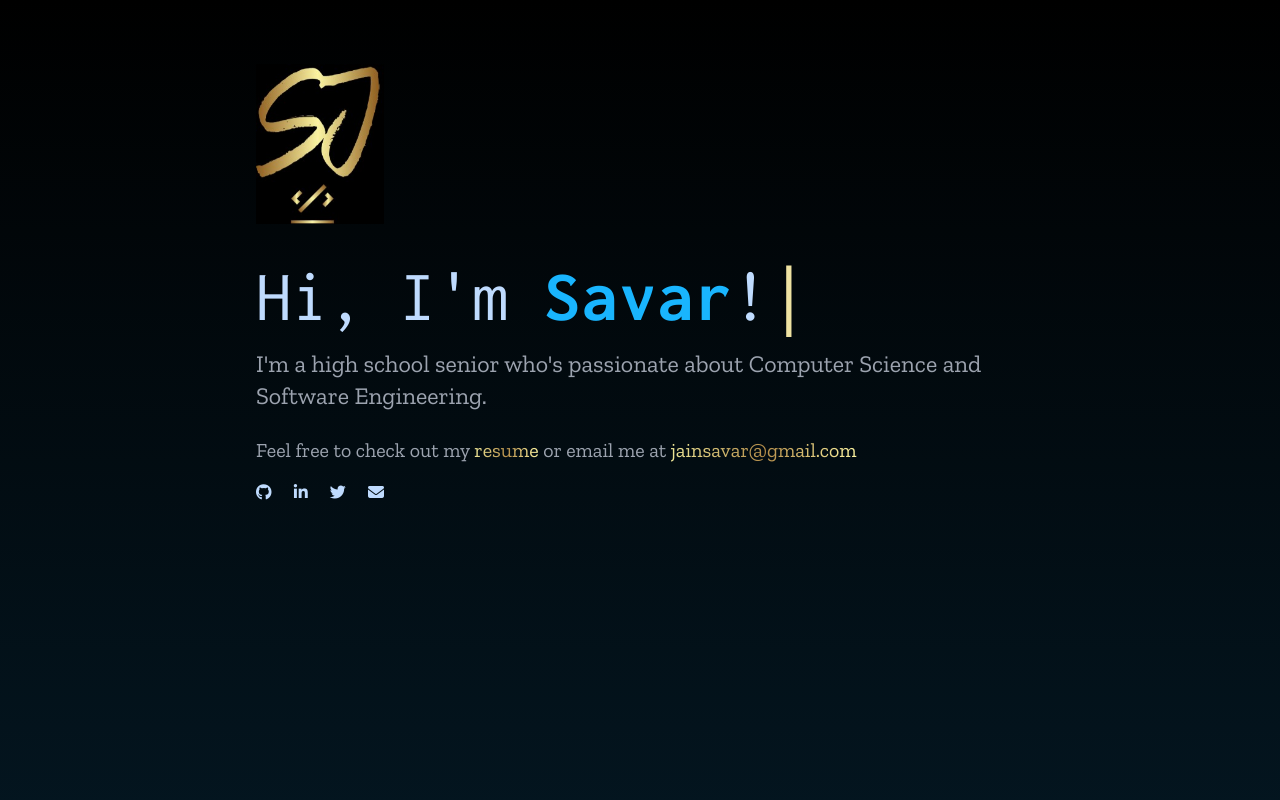
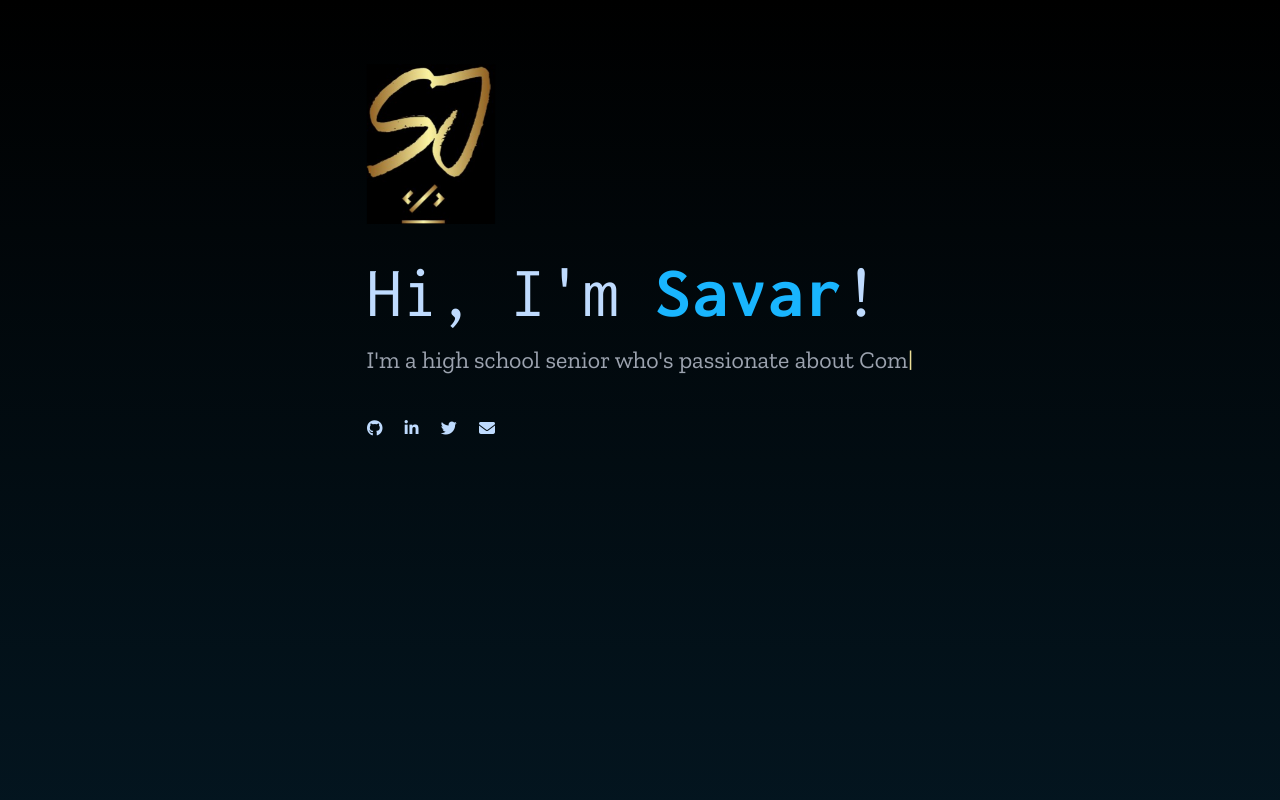
Before and after one commit to SavarJ/jainsavar.com, a React (Create React App) app: page / in a window 1280 px wide. Shown: the top 800 px of the page. Built offline with nearby package versions, Linux system fonts and the light colour scheme.

Commit message:
Adding typing animation to whole home page. Still not completely done

```diff
--- a/src/components/HomeSection.tsx
+++ b/src/components/HomeSection.tsx
@@ -2,16 +2,83 @@ import Typist from "react-typist";
 import { FullSection } from "./Components";
 import Link from "./Link";
 import "./custom.css";
+import { useState } from "react";
 const HomeSection: React.FC = () => {
+  const [selfHeadingDone, setSelfHeadingDone] = useState(false);
+  const [selfDescriptionDone, setSelfDescriptionDone] = useState(false);
   return (
     <FullSection class="-mb-40">
       <SelfLogo />
-      <SelfHeading />
-      <SelfDescription />
+      <SelfHeading setSelfHeadingDone={setSelfHeadingDone} />
+      <SelfDescription selfHeadingDone={selfHeadingDone} setSelfDescriptionDone={setSelfDescriptionDone} />
       <br />
-      <SelfSubDescription />
+      <SelfSubDescription selfDescriptionDone={selfDescriptionDone} />
       <Socials />
     </FullSection>
+  );
+};
+
+const SelfLogo: React.FC = () => {
+  return <img src="/logo.png" alt="Logo-img" className="h-40 mb-8" />;
+};
+interface SelfHeadingProps {
+  setSelfHeadingDone: (value: boolean) => void;
+}
+
+const SelfHeading: React.FC<SelfHeadingProps> = ({ setSelfHeadingDone }) => {
+  return (
+    <Typist
+      startDelay={1100}
+      avgTypingDelay={120}
+      cursor={{ hideWhenDone: true }}
+      className="text-7xl font-inconsolata inline-block"
+      onTypingDone={() => setSelfHeadingDone(true)}
+    >
+      Hi, I'm{" "}
+      <span className="font-bold tracking-wide" style={{ color: "#19B5FE" }}>
+        Savar
+      </span>
+      !
+    </Typist>
+  );
+};
+interface SelfDescriptionProps {
+  selfHeadingDone: boolean;
+  setSelfDescriptionDone: (value: boolean) => void;
+}
+const SelfDescription: React.FC<SelfDescriptionProps> = ({ selfHeadingDone, setSelfDescriptionDone }) => {
+  return (
+    <>
+      {selfHeadingDone && (
+        <Typist
+          className="mt-4 text-2xl max-w-3xl text-gray-400 font-zb"
+          onTypingDone={() => setSelfDescriptionDone(true)}
+        >
+          I'm a high school senior who's passionate about Computer Science and Software Engineering.
+        </Typist>
+      )}
+    </>
+  );
+};
+interface SelfSubDescriptionProps {
+  selfDescriptionDone: boolean;
+}
+const SelfSubDescription: React.FC<SelfSubDescriptionProps> = ({ selfDescriptionDone }) => {
+  return (
+    <>
+      {selfDescriptionDone && (
+        <Typist className="text-xl text-gray-400 font-zb">
+          Feel free to check out my{" "}
+          <Link link="/assets/SavarJain-Resume" color="orange">
+            resume
+          </Link>{" "}
+          or email me at{" "}
+          <Link link="mailto:jainsavar@gmail.com" color="orange">
+            jainsavar@gmail.com
+          </Link>
+        </Typist>
+      )}
+    </>
   );
 };
 
@@ -34,44 +101,4 @@ const Socials: React.FC = () => {
     </div>
   );
 };
-
-const SelfLogo: React.FC = () => {
-  return <img src="/logo.png" alt="Logo-img" className="h-40 mb-8" />;
-};
-const SelfHeading: React.FC = () => {
-  return (
-    // show the cursor
-    <Typist startDelay={300} avgTypingDelay={120}>
-      <h1 className="text-7xl font-inconsolata inline-block">
-        Hi, I'm{" "}
-        <span className="font-bold tracking-wide" style={{ color: "#19B5FE" }}>
-          Savar
-        </span>
-        !
-      </h1>
-    </Typist>
-  );
-};
-const SelfDescription: React.FC = () => {
-  return (
-    <h2 className="mt-4 text-2xl max-w-3xl text-gray-400 font-zb">
-      I'm a high school senior who's passionate about Computer Science and Software Engineering.
-    </h2>
-  );
-};
-const SelfSubDescription: React.FC = () => {
-  return (
-    <h3 className="text-xl text-gray-400 font-zb">
-      Feel free to check out my{" "}
-      <Link link="/assets/SavarJain-Resume" color="orange">
-        resume
-      </Link>{" "}
-      or email me at{" "}
-      <Link link="mailto:jainsavar@gmail.com" color="orange">
-        jainsavar@gmail.com
-      </Link>
-    </h3>
-  );
-};
-
 export default HomeSection;
--- a/src/components/custom.css
+++ b/src/components/custom.css
@@ -104,7 +104,7 @@
 
 .Typist .Cursor--blinking {
   /* all: revert; */
-  @apply text-7xl;
+  /* @apply text-7xl; */
   color: #eadb8a;
   opacity: 1;
   animation: my-blink 1s linear infinite;
```
